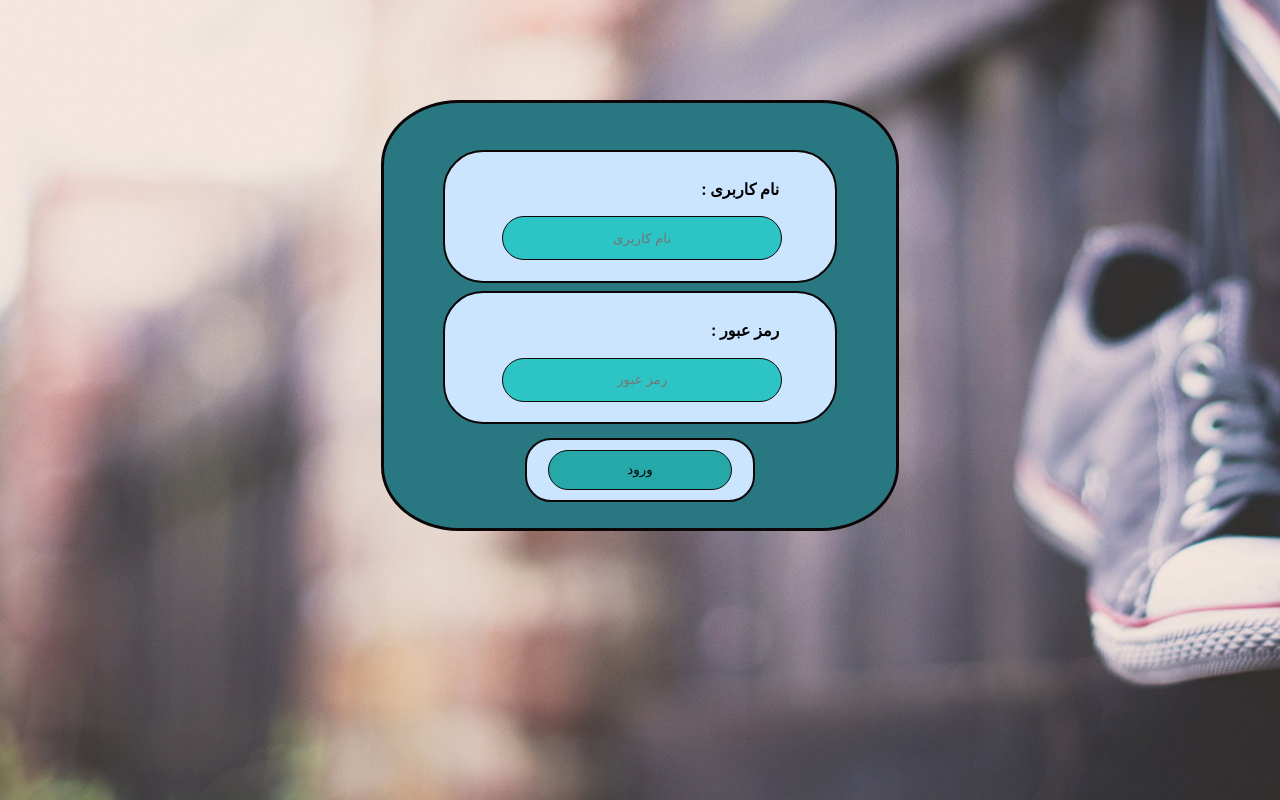
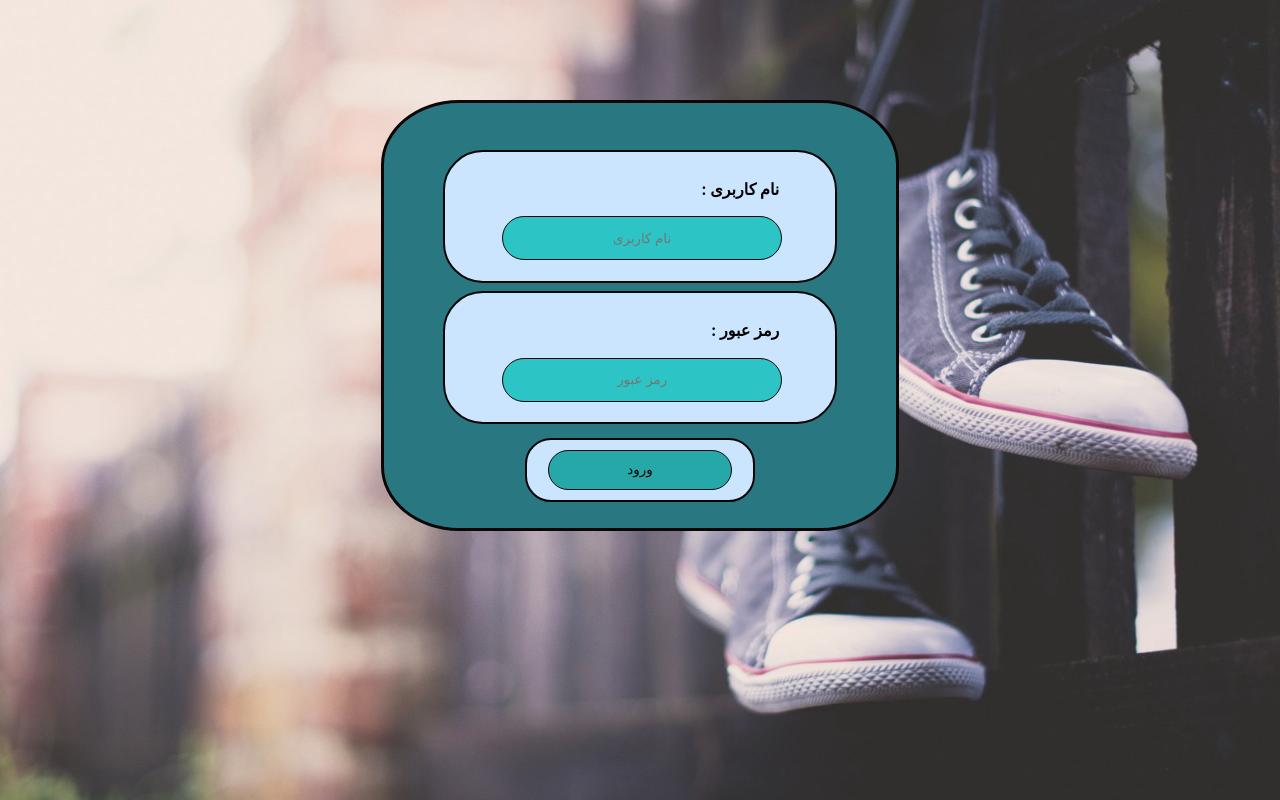
Before and after one commit to akramsadat78/sportShoes, a React (Create React App) app in the folder client/: page / in a window 1280 px wide. Built offline with nearby package versions, Linux system fonts and the light colour scheme.

Commit message:
make picture cover page

```diff
--- a/client/src/css/loginpage.css
+++ b/client/src/css/loginpage.css
@@ -1,7 +1,7 @@
 body {
-    background-image: url("../picture/login.jpg");
-    background-repeat: no-repeat;
-    background-position: 0%;
+   background-image: url("../picture/login.jpg");
+    background-size: cover;
+    background-attachment: fixed;
 }
 
 #wrap {
```
